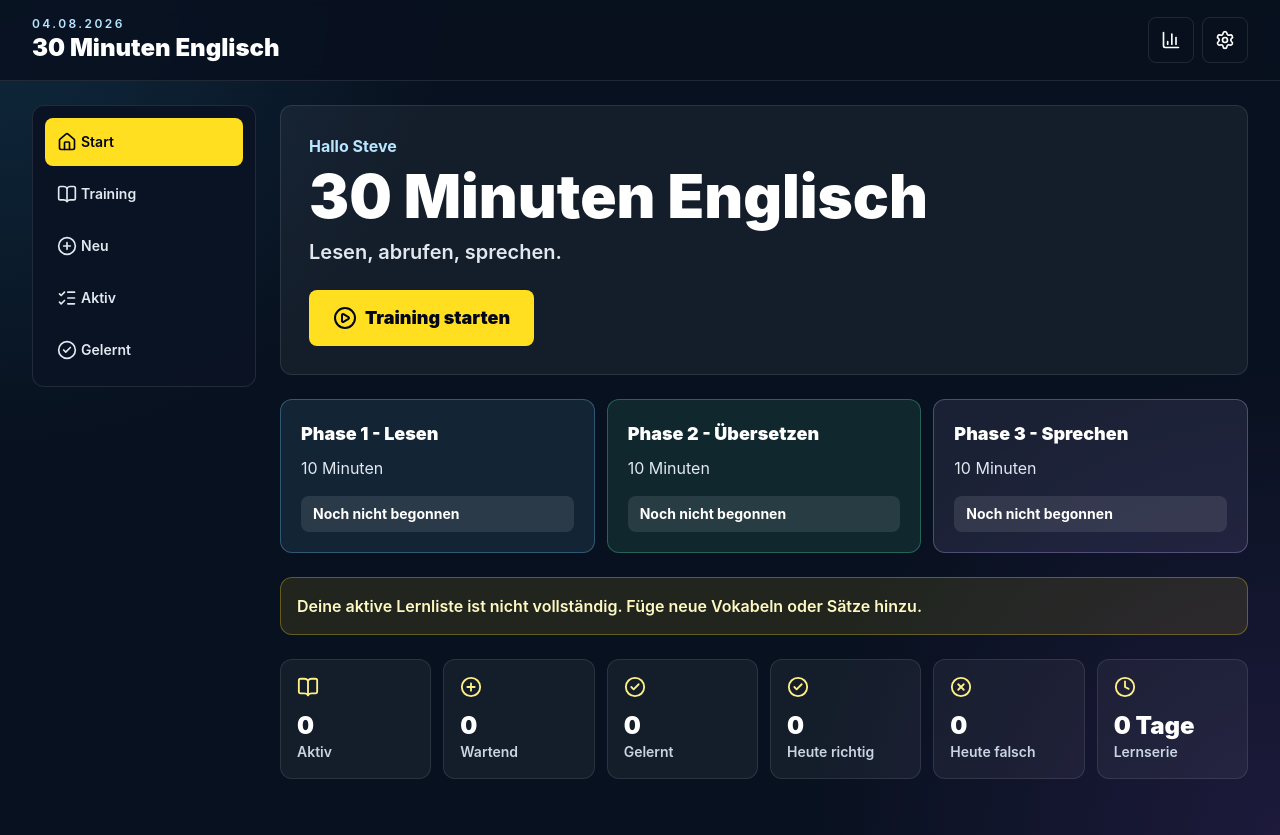
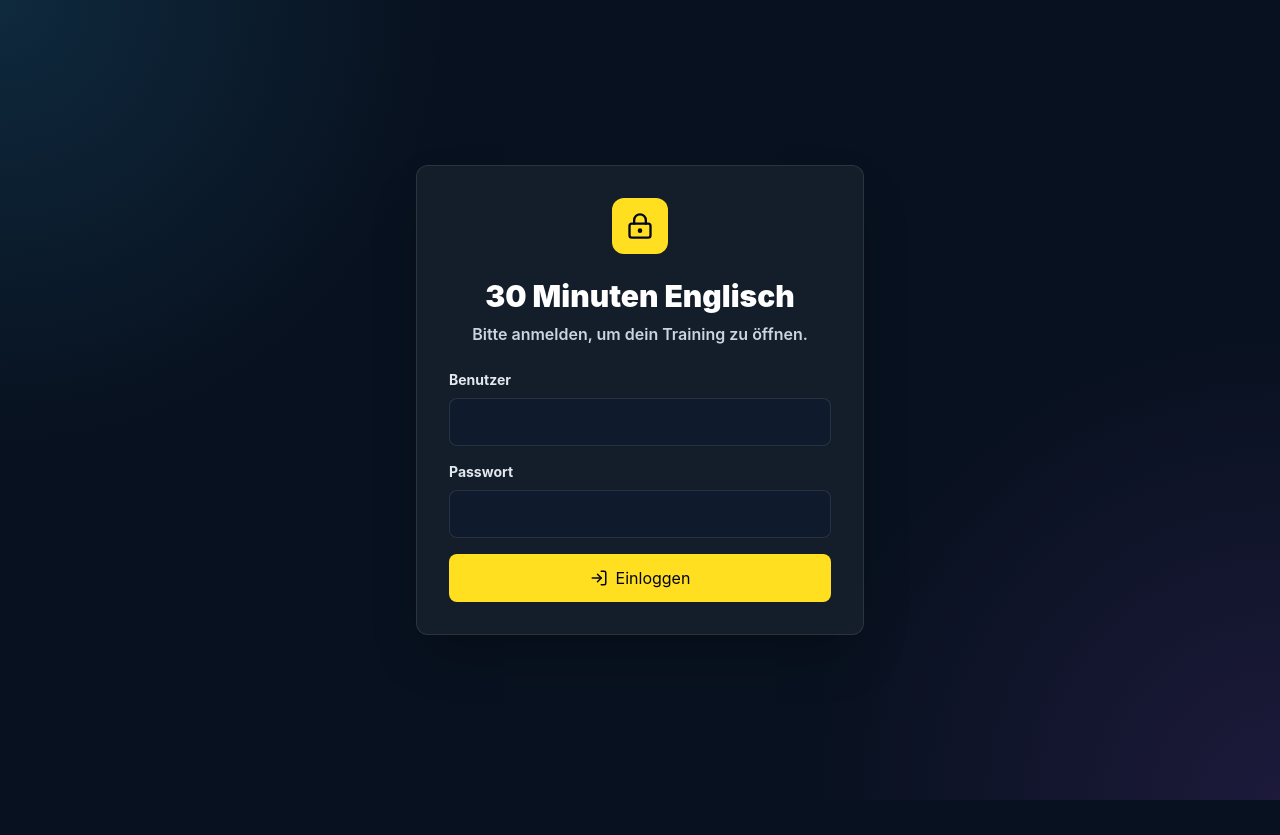
Before and after one commit to blackmarketing2026/englisch-trainer, a React (Vite) app: page / in a window 1280 px wide. After the commit the page ends 800 px from the top, so only its background shows below. Built offline with nearby package versions, Linux system fonts and the light colour scheme.

Commit message:
Add local login gate

```diff
--- a/src/App.tsx
+++ b/src/App.tsx
@@ -11,6 +11,8 @@ import { TrainingPage } from './pages/TrainingPage'
 import { PhaseOnePage } from './pages/PhaseOnePage'
 import { PhaseTwoPage } from './pages/PhaseTwoPage'
 import { PhaseThreePage } from './pages/PhaseThreePage'
+import { LoginPage } from './pages/LoginPage'
+import { useAuth } from './hooks/useAuth'
 import { usePathname } from './routerHooks'
 
 const routes: Record<string, () => ReactNode> = {
@@ -29,9 +31,13 @@ const routes: Record<string, () => ReactNode> = {
 
 export function App() {
   const pathname = usePathname()
+  const auth = useAuth()
   const Page = routes[pathname] ?? routes['/']
+  if (!auth.authenticated) {
+    return <LoginPage onLogin={auth.login} />
+  }
   return (
-    <AppShell>
+    <AppShell onLogout={auth.logout}>
       <Page />
     </AppShell>
   )
--- a/src/components/layout/AppShell.tsx
+++ b/src/components/layout/AppShell.tsx
@@ -2,10 +2,10 @@ import type { ReactNode } from 'react'
 import { BottomNavigation } from './BottomNavigation'
 import { Header } from './Header'
 
-export function AppShell({ children }: { children: ReactNode }) {
+export function AppShell({ children, onLogout }: { children: ReactNode; onLogout: () => void }) {
   return (
     <div className="min-h-screen">
-      <Header />
+      <Header onLogout={onLogout} />
       <div className="mx-auto grid max-w-7xl gap-6 px-4 py-6 lg:grid-cols-[14rem_1fr] lg:px-8">
         <aside className="hidden lg:block">
           <BottomNavigation />
--- a/src/components/layout/Header.tsx
+++ b/src/components/layout/Header.tsx
@@ -1,8 +1,8 @@
-import { BarChart3, Settings } from 'lucide-react'
+import { BarChart3, LogOut, Settings } from 'lucide-react'
 import { Link } from '../../router'
 import { formatDate } from '../../utils/dates'
 
-export function Header() {
+export function Header({ onLogout }: { onLogout: () => void }) {
   return (
     <header className="sticky top-0 z-20 border-b border-white/10 bg-[#08111f]/88 backdrop-blur">
       <div className="mx-auto flex max-w-7xl items-center justify-between px-4 py-4 lg:px-8">
@@ -17,6 +17,9 @@ export function Header() {
           <Link className="rounded-lg border border-white/10 p-3 text-white hover:bg-white/10" to="/settings" aria-label="Einstellungen">
             <Settings size={20} />
           </Link>
+          <button className="rounded-lg border border-white/10 p-3 text-white hover:bg-white/10" onClick={onLogout} aria-label="Ausloggen">
+            <LogOut size={20} />
+          </button>
         </div>
       </div>
     </header>
--- /dev/null
+++ b/src/hooks/useAuth.ts
@@ -0,0 +1,19 @@
+import { useState } from 'react'
+import { isAuthenticated, login, logout } from '../services/authService'
+
+export function useAuth() {
+  const [authenticated, setAuthenticated] = useState(isAuthenticated)
+
+  return {
+    authenticated,
+    login: (username: string, password: string) => {
+      const valid = login(username, password)
+      setAuthenticated(valid)
+      return valid
+    },
+    logout: () => {
+      logout()
+      setAuthenticated(false)
+    },
+  }
+}
--- /dev/null
+++ b/src/pages/LoginPage.tsx
@@ -0,0 +1,53 @@
+import { LockKeyhole, LogIn } from 'lucide-react'
+import { useState } from 'react'
+import type { FormEvent } from 'react'
+
+export function LoginPage({ onLogin }: { onLogin: (username: string, password: string) => boolean }) {
+  const [username, setUsername] = useState('')
+  const [password, setPassword] = useState('')
+  const [error, setError] = useState<string>()
+
+  function submit(event: FormEvent) {
+    event.preventDefault()
+    if (onLogin(username, password)) return
+    setError('Benutzername oder Passwort ist falsch.')
+    setPassword('')
+  }
+
+  return (
+    <main className="grid min-h-screen place-items-center px-4 py-10">
+      <section className="w-full max-w-md rounded-xl border border-white/10 bg-white/5 p-6 shadow-2xl sm:p-8">
+        <div className="mx-auto grid h-14 w-14 place-items-center rounded-xl bg-yellow-300 text-slate-950">
+          <LockKeyhole size={28} />
+        </div>
+        <h1 className="mt-6 text-center text-3xl font-black text-white">30 Minuten Englisch</h1>
+        <p className="mt-2 text-center font-semibold text-slate-300">Bitte anmelden, um dein Training zu öffnen.</p>
+        <form className="mt-6 grid gap-4" onSubmit={submit}>
+          <label className="grid gap-2 text-sm font-bold text-slate-200">
+            Benutzer
+            <input
+              autoComplete="username"
+              className="min-h-12 rounded-lg border border-white/10 bg-[#0f1a2c] p-3 text-white"
+              value={username}
+              onChange={(event) => setUsername(event.target.value)}
+            />
+          </label>
+          <label className="grid gap-2 text-sm font-bold text-slate-200">
+            Passwort
+            <input
+              autoComplete="current-password"
+              className="min-h-12 rounded-lg border border-white/10 bg-[#0f1a2c] p-3 text-white"
+              type="password"
+              value={password}
+              onChange={(event) => setPassword(event.target.value)}
+            />
+          </label>
+          {error ? <p className="rounded-lg bg-red-500/20 p-3 text-sm font-semibold text-red-100">{error}</p> : null}
+          <button className="inline-flex min-h-12 items-center justify-center gap-2 rounded-lg bg-yellow-300 px-4 font-black text-slate-950">
+            <LogIn size={18} /> Einloggen
+          </button>
+        </form>
+      </section>
+    </main>
+  )
+}
--- /dev/null
+++ b/src/services/authService.ts
@@ -0,0 +1,19 @@
+const AUTH_STORAGE_KEY = 'english-trainer-authenticated'
+const LOGIN_NAME = 'Steven'
+const LOGIN_PASSWORD = 'Sonne'
+
+export function isAuthenticated() {
+  return window.localStorage.getItem(AUTH_STORAGE_KEY) === 'true'
+}
+
+export function login(username: string, password: string) {
+  const valid = username.trim() === LOGIN_NAME && password === LOGIN_PASSWORD
+  if (valid) {
+    window.localStorage.setItem(AUTH_STORAGE_KEY, 'true')
+  }
+  return valid
+}
+
+export function logout() {
+  window.localStorage.removeItem(AUTH_STORAGE_KEY)
+}
```
